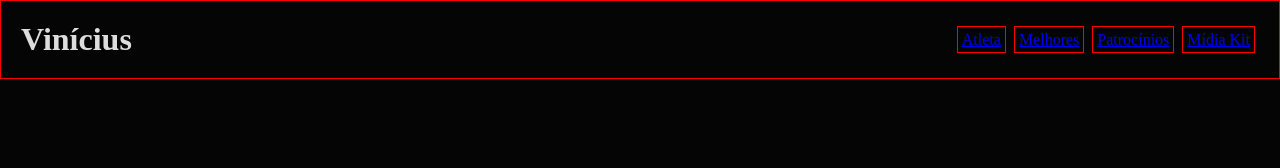
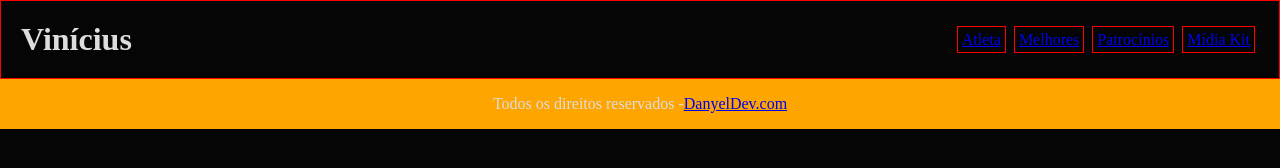
Before and after one commit to Danyel492/landing-page-vinicius, a plain HTML site: page index.html in a window 1280 px wide. Drawn offline with Linux system fonts and the light colour scheme.

Commit message:
configuração padrao footer

```diff
--- a/index.html
+++ b/index.html
@@ -4,7 +4,7 @@
     <meta charset="UTF-8">
     <meta name="viewport" content="width=device-width, initial-scale=1.0">
     <link rel="stylesheet" href="style.css">
-    <title>Valéria/Vinícius</title>
+    <title>Vinícius</title>
 </head>
 <body>
     <header>
@@ -19,14 +19,14 @@
         </nav>
     </header>
     <main>
-        <section>
+        <section id="carrocel">
             <article>
 
             </article>
         </section>
     </main>
     <footer>
-
+        Todos os direitos reservados - <a href="https://www.danyeldev.com/">DanyelDev.com</a>
     </footer>
 
     <script src="script.js"></script>
--- a/style.css
+++ b/style.css
@@ -2,6 +2,7 @@
 :root {
     --gray-200: #dddddd;
     --gray-900: #050505;
+    --orange-800: #ffa500;
 }
 /* Geral */
 * {
@@ -47,3 +48,12 @@ nav ul li a {
 /* Navegação */
 /* Principal */
 /* Rodapé */
+footer {
+    display: flex;
+    justify-content: center;
+    align-items: center;
+    text-align: center;
+    background-color: orange;
+    padding: 1rem;
+}
+/****************/
```
